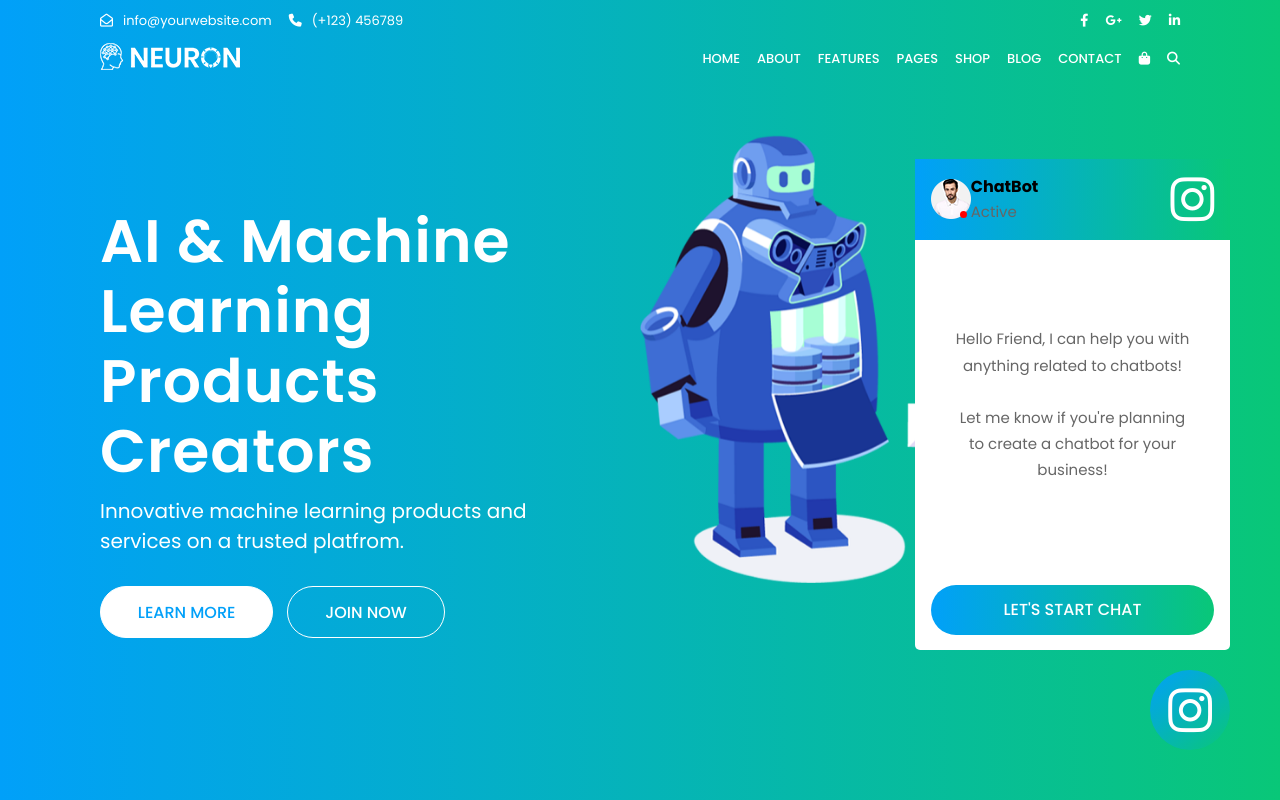
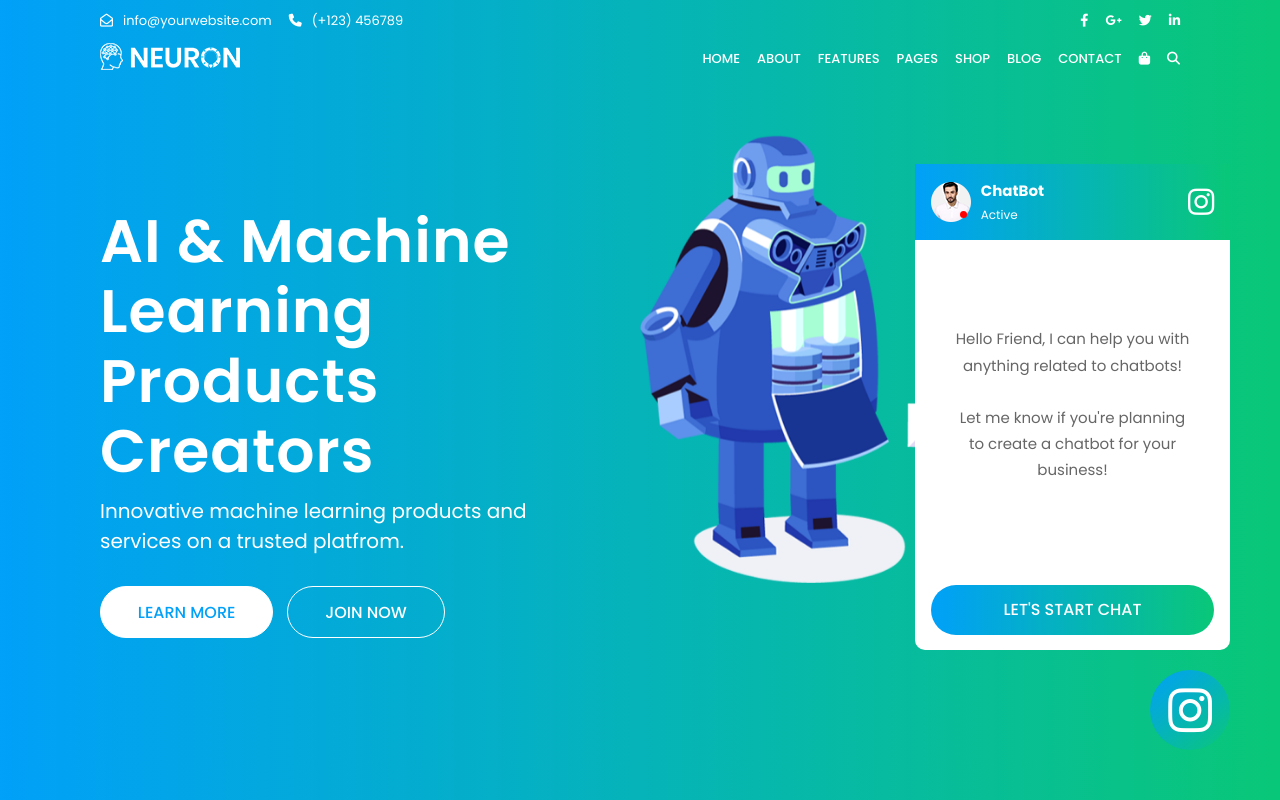
Before and after one commit to front-end-by-rimantas/43-grupe-portfolio-neuron, a website: page index.html in a window 1280 px wide. Shown: the top 800 px of the page. Drawn offline with Linux system fonts and the light colour scheme.

Commit message:
Chatbox html and css no correct icons

```diff
--- a/css/base/footer.css
+++ b/css/base/footer.css
@@ -114,9 +114,18 @@
 .footer  a:hover{
     color: var(--blue);
 }
-
+/* Chatbox */
+.chatbot,
+.chat-header,
+.chat-header-cont,
+.chat-info,
+.chat-img,
+.chat-exit,
+.chat-zone,
+.chat-start {
+    display: flex;
+}
 .chatbot {
-    display: flex;
     align-items: center;
     justify-content: center;
     position: fixed;
@@ -132,36 +141,30 @@
     color: #fff;
     font-size: 50px;
 }
-
-
 .chat-box {
     position: absolute;
     right: 0;
     bottom: 100px;
     width: 315px;
-    border-radius: 5px;
+    border-radius: 10px;
     background-color: #fff;
 }
 .chat-header {
-    display: flex;
     width: 100%;
     align-items: center;
     justify-content: center;
     background: var(--color-grad-270);
 }
 .chat-header-cont {
-    display: flex;
     justify-content: space-between;
     width: 90%;
     margin: 15px auto;
 }
 .chat-info {
-    display: flex;
     flex-direction: row;
     justify-content: center;
 }
 .chat-img {
-    display: flex;
     align-items: center;
     position: relative;
 }
@@ -175,11 +178,21 @@
     background: #f00;
 }
 .chat-status {
-
+    color: #fff;
+    font-size: 15px;
+    margin-left: 10px;
+}
+.chat-status > span {
+   font-size: 12px;
+}
+.chat-exit {
+    align-items: center;
+}
+.chat-exit i {
+    font-size: 30px;
 }
 
 .chat-zone {
-    display: flex;
     align-items: center;
     justify-content: center;
     flex-direction: column;
@@ -191,9 +204,6 @@
 }
 
 
-.chat-start {
-    display: flex;
-}
 .chat-start a {
     font-size: 16px;
     width: 90%;
--- a/index.html
+++ b/index.html
@@ -581,9 +581,9 @@
                                 <h4 class="chat-name">
                                     ChatBot
                                 </h4>
-                                <p>
+                                <span>
                                     Active
-                                </p>
+                                </span>
                             </div>
                         </div>
                         <div class="chat-exit">
```
